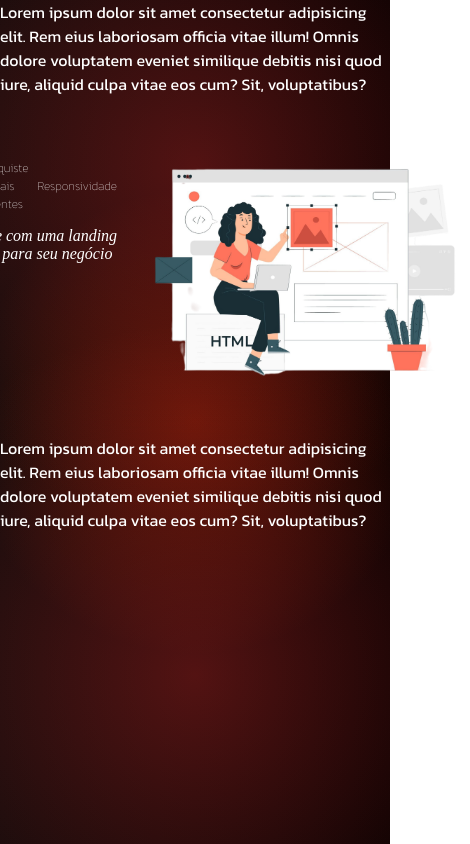
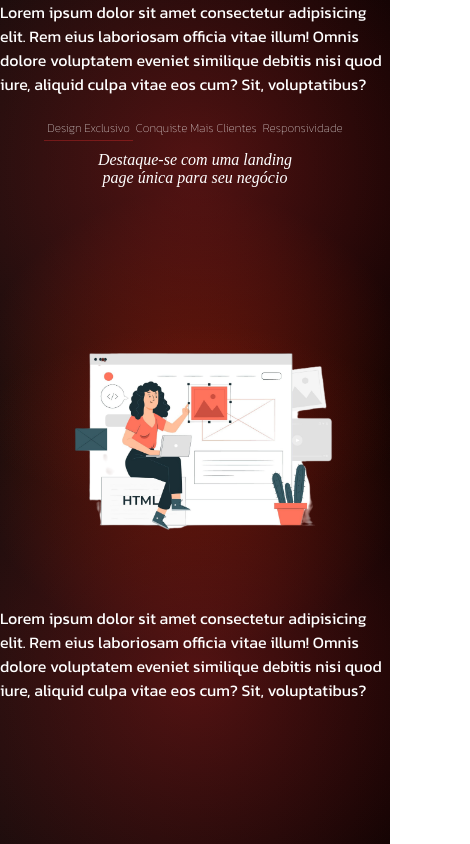
Before and after one commit to Daniel-Possamai/myLandPagePrincipal, a React (Create React App) app: page / in a window 390 px wide. Shown: the whole page, 470 px wide, since content can reach past the window. Built offline with nearby package versions, Linux system fonts and the light colour scheme; a web font is replaced by a local one.

Commit message:
atualizado responsivo

```diff
--- a/src/components/objectpage/objectpage.scss
+++ b/src/components/objectpage/objectpage.scss
@@ -95,6 +95,10 @@
   // Responsividade mob 1024px
 
     @media (max-width: 1024px) {
+        .container-nav-menu{
+            flex-direction: column;
+        }
+
         .navMenu{
             width: 100%;
             display: flex;
@@ -115,6 +119,16 @@
             width: 200px;
         }
         .nav-and-content{
-            height: 220px;
+            height: 170px;
+        }
+
+        .image-container{
+            width: 200px;
+            height: 300px;
+
+            img{
+                width: 300px;
+                object-fit: contain;
+            }
         }
     }
```
